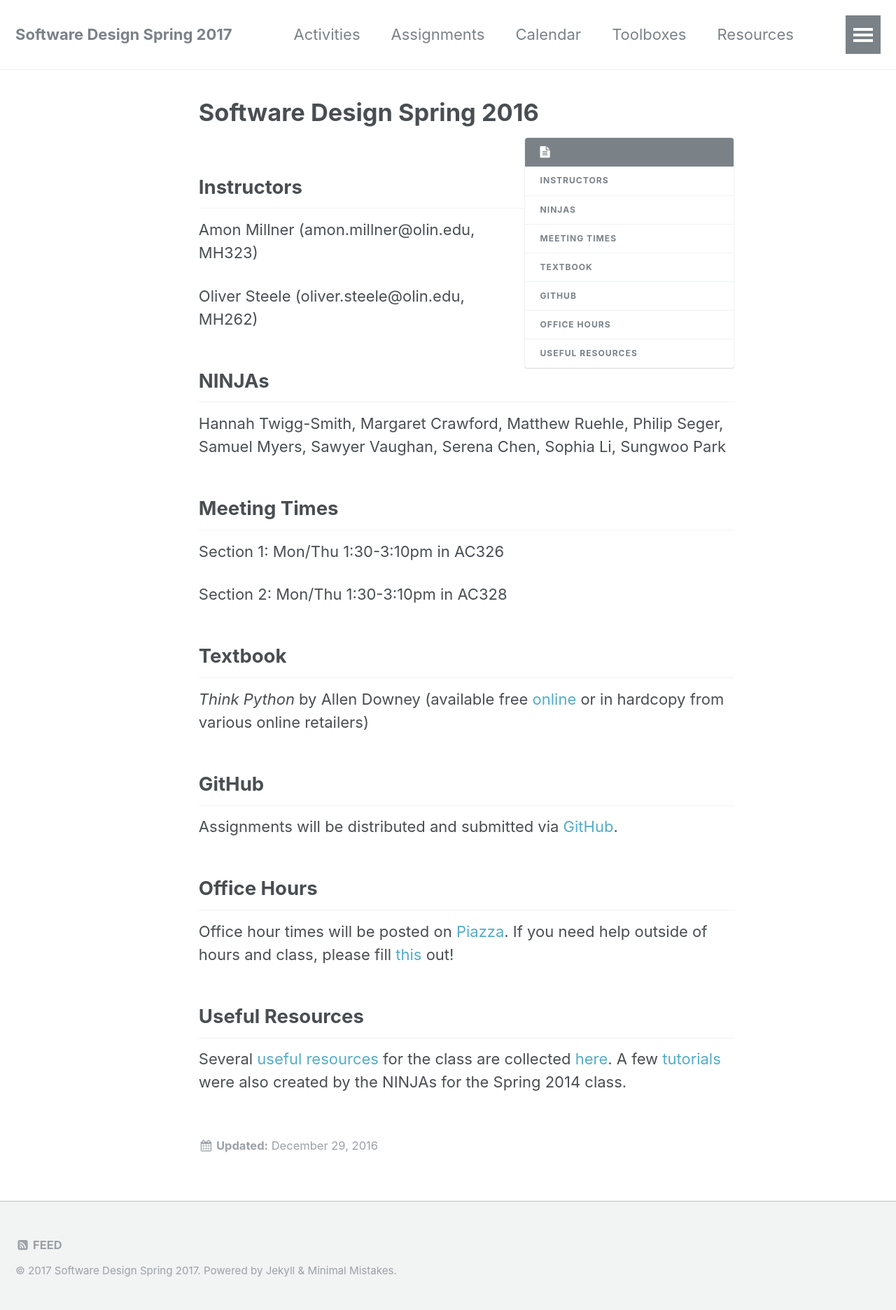
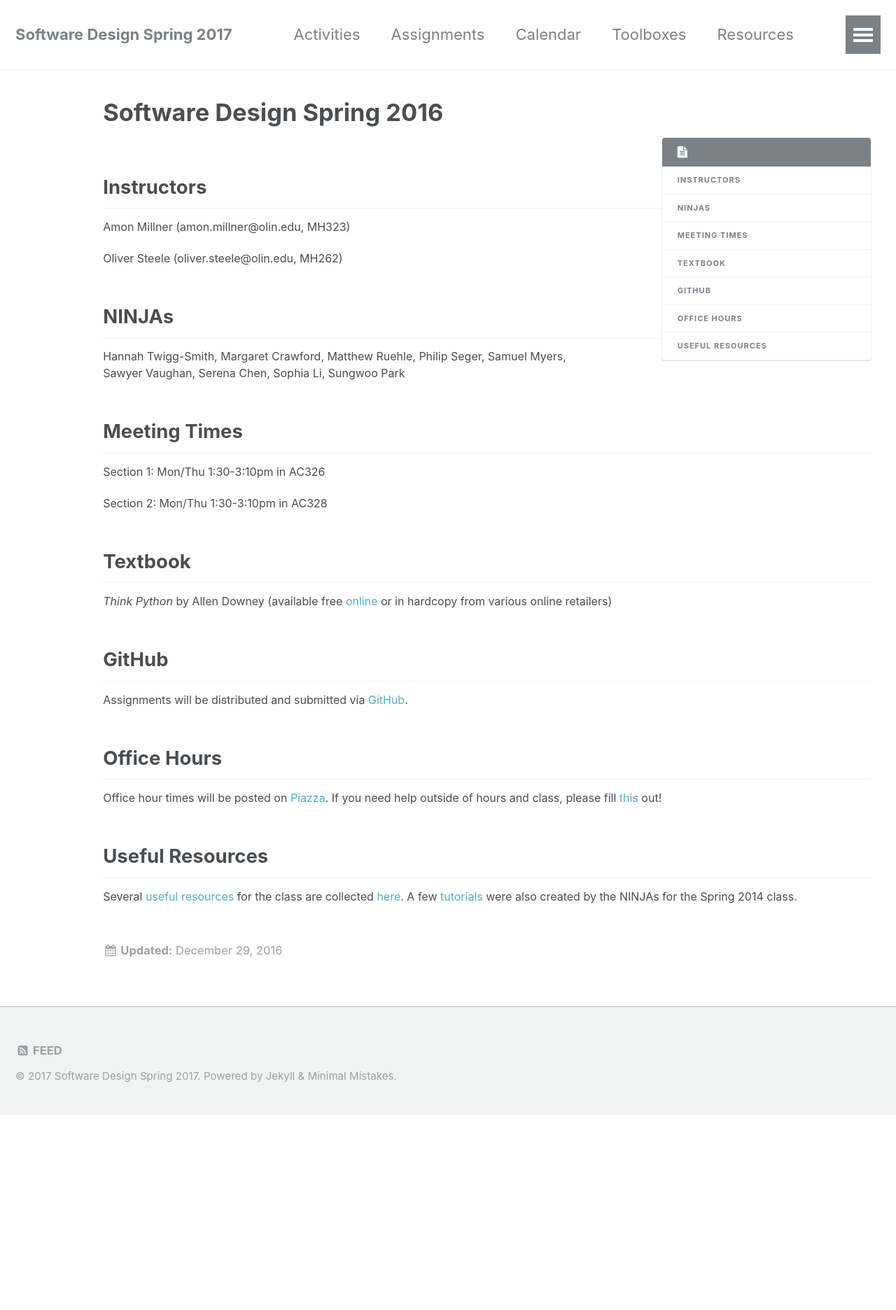
Before and after one commit to sd17spring/sd17spring.github.io, a Jekyll site: the page built from index.md, in a window 1280 px wide. Shown: the whole page at 70% size. Built offline with Jekyll 4.4.1, drawn with Linux system fonts in a browser that asks for light colours; after the commit the page ends 1593 px from its top, so only the background shows below that.

Commit message:
wider margins; smaller text

```diff
--- a/_includes/head.html
+++ b/_includes/head.html
@@ -15,5 +15,6 @@
 
 <!-- For all browsers -->
 <link rel="stylesheet" href="{{ '/assets/css/main.css' | absolute_url }}">
+<link rel="stylesheet" href="{{ '/assets/css/site.css' | absolute_url }}">
 
 <meta http-equiv="cleartype" content="on">
--- a/assets/css/site.css
+++ b/assets/css/site.css
@@ -1 +1,6 @@
+/* Override main.scss settings */
+.page { width: inherit; padding-left: 10pt; padding-right: 10pt; }
+.page__content p, .page__content li, .page__content dl { font-size: 16px; }
+
+/* new elements */
 iframe#course-calendar { width: 100%; height: 1000px;  }
```
